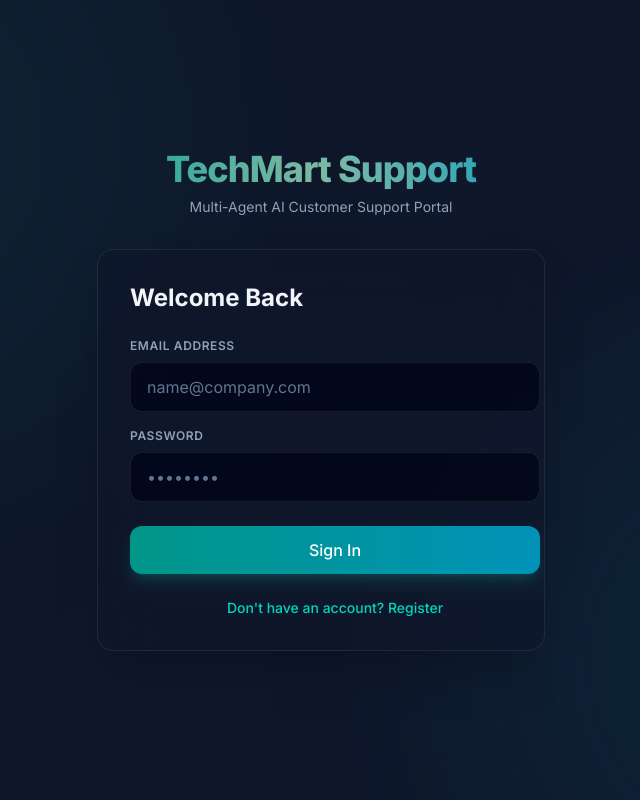
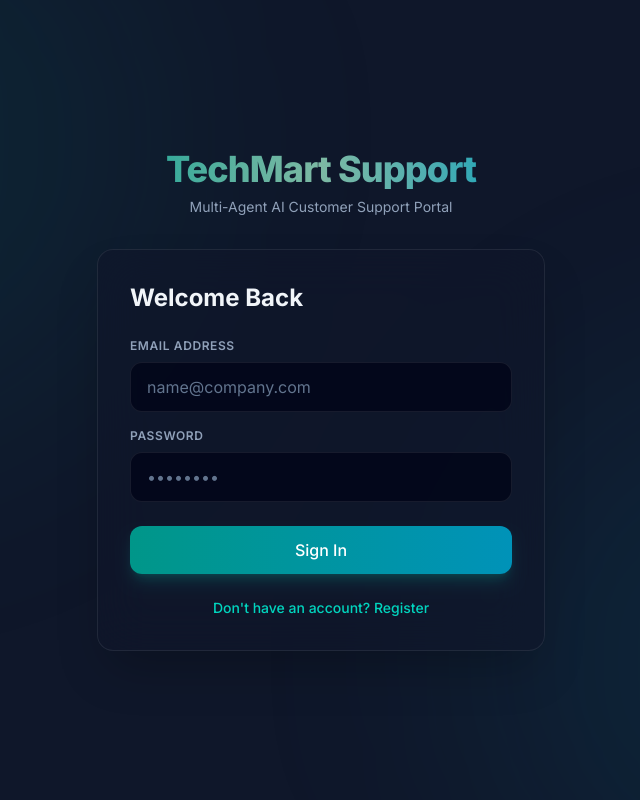
Before and after one commit to ManuThota/Multi-Agent-AI-Customer-Support-Assistant-using-RAG-and-LLMs, a Next.js app in the folder frontend/: page / in a window 1280 px wide. Shown: the whole page, without its empty margins (319-959 px from the left). Built offline with nearby package versions, Linux system fonts and the light colour scheme.

Commit message:
feat: implement main chat interface with session management and markdown rendering

```diff
--- a/frontend/src/app/page.tsx
+++ b/frontend/src/app/page.tsx
@@ -374,15 +374,15 @@ export default function Home() {
     }
   };
 
-  // --- Login & Registration Layout (Teal/Slate + Scrollbars) ---
+  // --- Login & Registration Layout (Centering + Webpage Scrollbars) ---
   if (!isAuthenticated) {
     return (
-      <div className="min-h-screen relative flex items-center justify-center overflow-hidden py-12 px-4 sm:px-6 lg:px-8 bg-[#0F172A]">
+      <div className="min-h-screen w-full relative flex flex-col justify-center items-center py-12 px-4 sm:px-6 lg:px-8 bg-[#0F172A] overflow-y-auto">
         {/* Glow ambient background design */}
         <div className="absolute top-[-20%] left-[-10%] w-[600px] h-[600px] rounded-full bg-teal-600/10 blur-[120px] pointer-events-none"></div>
         <div className="absolute bottom-[-20%] right-[-10%] w-[600px] h-[600px] rounded-full bg-cyan-600/10 blur-[120px] pointer-events-none"></div>
 
-        <div className="w-full max-w-md z-10">
+        <div className="w-full max-w-md z-10 my-auto flex flex-col justify-center">
           <div className="text-center mb-8">
             <h1 className="text-4xl font-extrabold tracking-tight bg-clip-text text-transparent bg-gradient-to-r from-teal-400 via-emerald-200 to-cyan-400 animate-pulse duration-4000">
               TechMart Support
@@ -392,8 +392,8 @@ export default function Home() {
             </p>
           </div>
 
-          {/* Scroll-safe glassmorphism card */}
-          <div className="max-h-[85vh] overflow-y-auto pr-1 scrollbar-thin scrollbar-thumb-white/5 bg-slate-900/60 backdrop-blur-xl border border-white/[0.08] shadow-2xl rounded-2xl p-8">
+          {/* Clean, auto-height card with no inner scrollbar */}
+          <div className="bg-slate-900/60 backdrop-blur-xl border border-white/[0.08] shadow-2xl rounded-2xl p-8">
             <h2 className="text-2xl font-bold text-slate-100 mb-6">
               {isRegistering ? 'Create an Account' : 'Welcome Back'}
             </h2>
```
